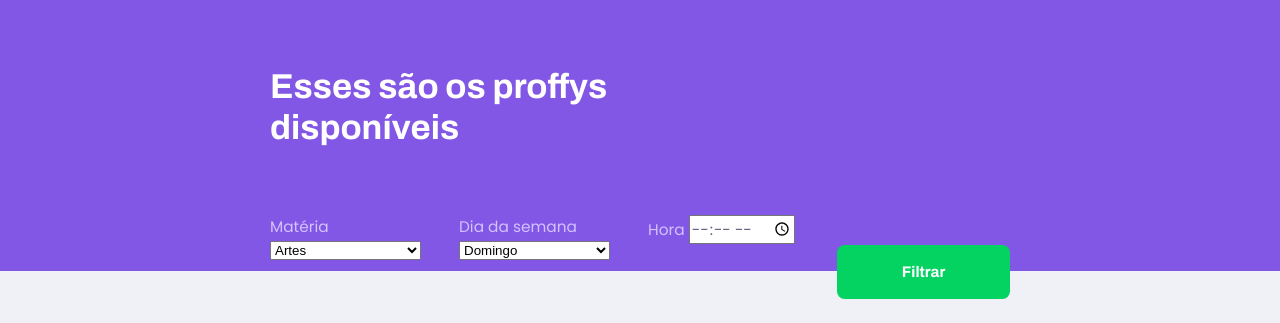
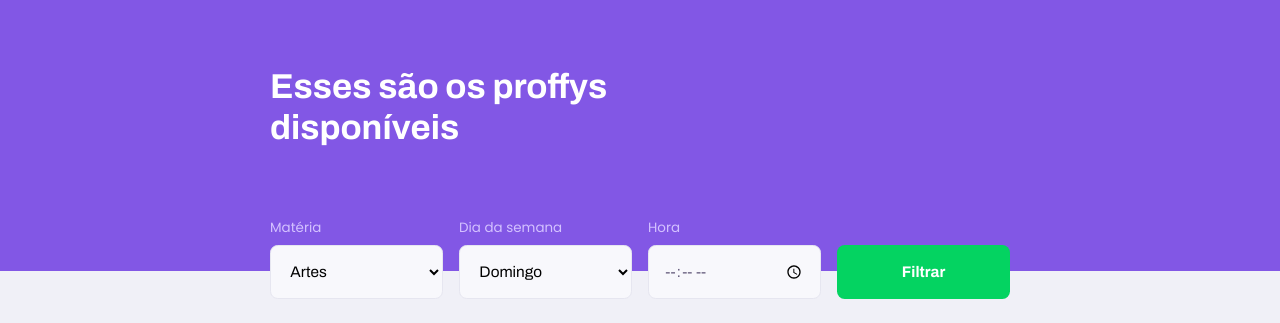
Before and after one commit to WeltonThomasFerreira/next-level-week-2, a plain HTML site: page study.html in a window 1280 px wide. Shown: the part 69-392 px from the top of the page. Drawn offline with Linux system fonts and the light colour scheme.

Commit message:
Update study.html
add link to forms.css

```diff
--- a/study.html
+++ b/study.html
@@ -10,7 +10,7 @@
     <link rel="stylesheet" href="styles\main.css">
     <link rel="stylesheet" href="styles\partials\header.css">
     <link rel="stylesheet" href="styles\partials\page-study.css">
-
+    <link rel="stylesheet" href="styles\partials\forms.css">
     <link rel="stylesheet"
         href="https://fonts.googleapis.com/css2?family=Archivo:wght@400;700&amp;family=Poppins:wght@400;600&amp;display=swap">
 </head>
```
